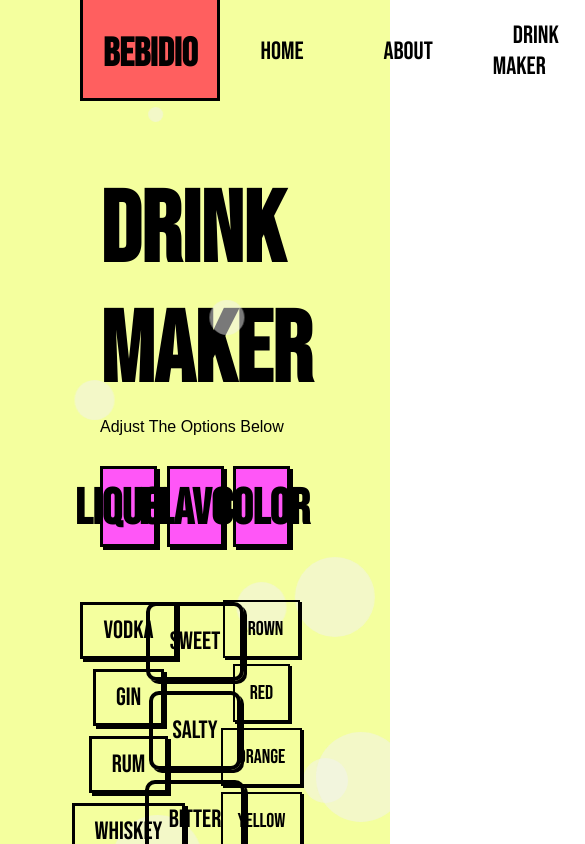
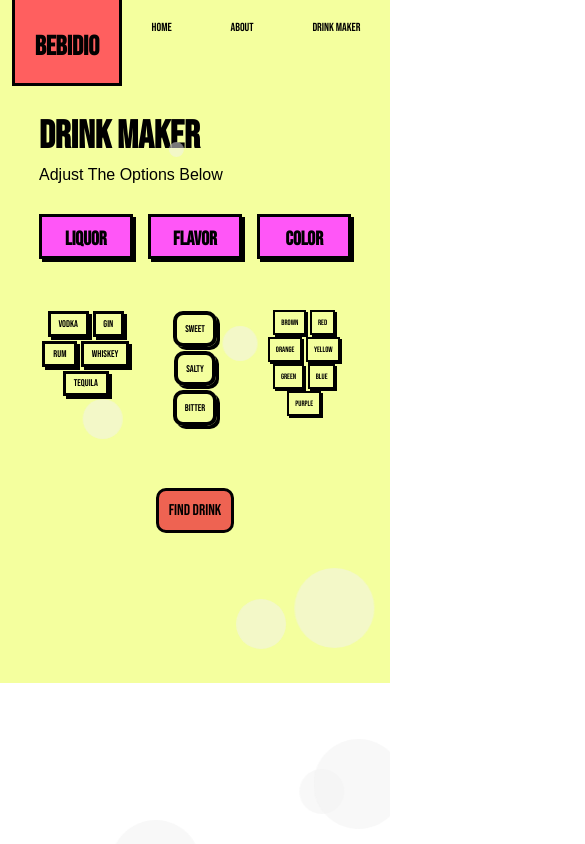
Before and after one commit to davidweav/bebidio-app, a Next.js app: page /options in a window 390 px wide. Shown: the top 844 px of the page, 585 px wide, since content can reach past the window. Built offline with nearby package versions, Linux system fonts and the light colour scheme; a web font is replaced by a local one.

Commit message:
adds responsive design

```diff
--- a/components/options.module.css
+++ b/components/options.module.css
@@ -17,10 +17,10 @@
   }
   .liquor-selection-bar label {
     display: inline-block;
-    padding: 10px 20px;
-    margin: 5px 5px;
+    padding: 1vw 2vw;
+    margin: 0.5vw 0.5vw;
     font-family: "Bebas Neue", sans-serif;
-    font-size: 25px;
+    font-size: 2.5vw;
     box-shadow: #000000 3px 3px;
     border: 3px solid #000000;
 
@@ -65,13 +65,12 @@
   }
   .flavor-selection-bar label {
     display: inline-block;
-    padding: 20px;
+    padding: 2vw;
     font-family: 'bebas neue', sans-serif;
-    font-size: 25px;
-    margin: 5px 20px;
+    font-size: 2.5vw;
+    margin: 0.5vw 2vw;
     border-radius: 10px;
     box-shadow: #000000 3px 3px;
-
     border: 4px solid #000000;
     transition: all 0.4s;
 
@@ -103,10 +102,10 @@
   }
   .color-selection-bar label {
     display: inline-block;
-    padding: 15px;
+    padding: 1.5vw;
     font-family: 'bebas neue', sans-serif;
-    font-size: 20px;
-    margin: 3px 10px;
+    font-size: 2vw;
+    margin: 0.3vw 0.5vw;
 
     border: 2px solid #000000;
     box-shadow: #000000  2px 2px;
--- a/src/styles/globals.css
+++ b/src/styles/globals.css
@@ -31,9 +31,7 @@ body {
   padding: 0;
   margin: 0;
 }
-i {
-  font-size: 20px;
-}
+
 
 /* Title Page
 ---------------------------------------*/
@@ -42,36 +40,35 @@ i {
   margin: 0;
   width: 100%;
   color: #C6DDF0;
-
+  background-color: #C6DDF0;
 }
 
 .title-box {
-  background-color: #C6DDF0;
-  margin: 0;
-  color: #000000;
-  height: 100vh;
+
+  height: 100vh
 
 
 }
 
 
 .title-box .title-content {
-  padding: 100px;
+  background-color: #C6DDF0;
+  padding: 5vw 10vw 0 10vw;
   padding-bottom: 0;
-  display: flex;
+
   color: #000000;
 }
 
 em {
   font-style: normal;
   color: rgb(255, 56, 56);
-  font-size: 60px;
+  font-size: 8vw;
   padding-bottom: -10px;
   border-bottom: #ff0f0f solid 3px;
 
 }
 .title-content h2 {
-  font-size: 50px;
+  font-size: 40px;
   width: 80%;
 }
 
@@ -80,12 +77,17 @@ em {
   color:#000000;
 }
 
+.title-box .text-box {
+  display: flex;
+}
 .title-box .footer-box {
   background-color:#fdff6d;
   width: 30%;
   margin: auto;
   text-align: center;
+  font-size: 3vw;
   padding: 5px 10px;
+  margin-top: 15vh;
   border:#000000 solid 3px;
   box-shadow: 3px 3px #000000;
 }
@@ -94,7 +96,6 @@ em {
 .start-button {
   align-self: flex-start;
   align-self: center;
-  display: inline-block;
   padding: 20px;
   text-align: center;
   border-radius: 10px;
@@ -102,9 +103,19 @@ em {
   border: #000000 solid 3px;
   box-shadow: 3px 3px #000000;
   background-color: #FFC857;
-  transition: all 0.4s;
-  font-size: 30px;
+  font-size: 40px;
   transform: rotate(-5deg);
+
+}
+
+@media screen and (max-width: 800px){
+  .start-button {
+    font-size: 20px;
+  }
+
+  .title-content h2 {
+    font-size: 20px;
+  }
 
 }
 
@@ -116,12 +127,13 @@ em {
 }
 
 .drink-maker-content {
-  padding: 100px;
-  padding-bottom: 10px;
+  padding: 10vw;
+  padding-bottom: 110px;;
+
 }
 .drink-maker-page h1 {
-  font-size: 100px;
-  margin-top: -35px;
+  font-size: 10vw;
+  margin-top: -3vw;
   margin-bottom: -10px;
 
 }
@@ -130,7 +142,7 @@ em {
   display: flex;
   justify-content: center;
   text-align: center;
-  font-size: 50px;
+  font-size: 5vw;
   padding: 10px;
   box-shadow: #000000 3px 3px;
   padding-bottom: 5px;
@@ -156,9 +168,9 @@ em {
 .menu-submit {
   font-size: 15px;
   margin-bottom: 10px;
-  font-size: 30px;
+  font-size: 4vw;
 	cursor: pointer;
-  padding: 10px;
+  padding: 10px;;
   border-radius: 10px;
   border:rgb(2, 1, 1) solid 3px;
   background-color: #EE6352;
@@ -178,7 +190,7 @@ em {
 ---------------------------------------*/
 .drink-display {
 
-  padding: 80px;
+  padding: 8vw;
   color: #f3f3f3;
   height: 100%;
 
@@ -188,6 +200,7 @@ em {
 .drink-display h1 {
   font-size: 100px;
   margin-top: 0px;
+  margin-bottom: 20vh;
   border:#000000 solid 3px;
   text-align: center;
   padding: 10px 10px 5px 10px;
@@ -197,30 +210,42 @@ em {
 
 .drink-display ul {
   padding-left: 0px;
-  font-size: 30px;
+  font-size: 40px;
 
   width: 10em;
-  margin-bottom: 5vh;
+  margin-bottom: 20vh;
 
 
 }
 
 .drink-display li {
-  padding: 10px;
+  padding: 1vw;
   font-family: 'Inria Sans', sans-serif;
 
   list-style-type: none;
 
-
 }
 
+@media screen and (max-width: 800px) {
+  .drink-display h1 {
+    font-size: 50px;
+  }
+  .drink-display ul {
+    font-size: 20px;
+  }
+  .drink-display li {
+    padding: 0.5vw;
+  }
+  .drink-display button {
+    font-size: 2vw;
+  }
+}
 
 .drink-display button {
-  font-size: 15px;
-  margin-bottom: 10px;
-  font-size: 30px;
+  margin-bottom: 10vh;
+  font-size: 4vw;
 	cursor: pointer;
-  padding: 10px;
+  padding: 1vw;
   border-radius: 10px;
   border:rgb(2, 1, 1) solid 3px;
   background-color: #FFFFFF;
@@ -239,37 +264,32 @@ em {
 
 .about-page {
   margin: 0;
-
   background-color: #b68bff;
-
 }
 
+.about-content {
 
-.about-content {
-  height: 100vh;
-
+  padding-bottom: 70vh;
 
 }
 
 .about-content h1 {
-  padding: 0 50px;
-
-
+  padding: 0 5vw;
 }
 .about-content h2 {
   background-color: aliceblue;
   margin: 0;
-  padding: 10px;
+  padding: 1vw;
   border-bottom:#000000 solid 4px;
   text-align: center;
 }
 .notecard {
   background-color: #fdff6d;
   display: inline-block;
-  width: 40%;
+  width: 40vw;
   box-shadow: 3px 3px #000000;
   border:rgb(2, 1, 1) solid 3px;
-  margin: 0 40px;
+  margin: 0 4vw;
 
 
 }
@@ -283,7 +303,7 @@ em {
 }
 
 .about-page h1 {
-  font-size: 75px;
+  font-size: 70px;
 
 }
 
@@ -293,14 +313,15 @@ em {
   position: relative;
   z-index: 3;
   display: grid;
-  grid-template-columns: 1fr 2fr;
+  grid-template-columns: 1fr 3fr;
+  max-width: 100%;
 }
 .nav-box h1{
   background-color: rgb(255, 95, 95);
   margin: 0;
   color: rgb(2, 1, 1);
-  margin-left: 80px;
-  font-size: 40px;
+  margin-left: 3vw;
+  font-size: 7vw;
   padding: 20px;
   padding-top: 30px;
   display: inline-block;
@@ -315,8 +336,7 @@ nav ul {
   margin-top: 20px;
   padding: 0;
 
-  font-size: 25px;
-
+  font-size: 3vw;
 }
 
 nav a {
@@ -335,7 +355,7 @@ nav a:hover{
 
 }
 nav li {
-  padding: 0 20px;
+
   display: inline;
   margin: 0;
 
```
Also changed, not shown: src/pages/drinkDisplay.js (+1 -12 lines), src/pages/index.js (+9 -6 lines).
